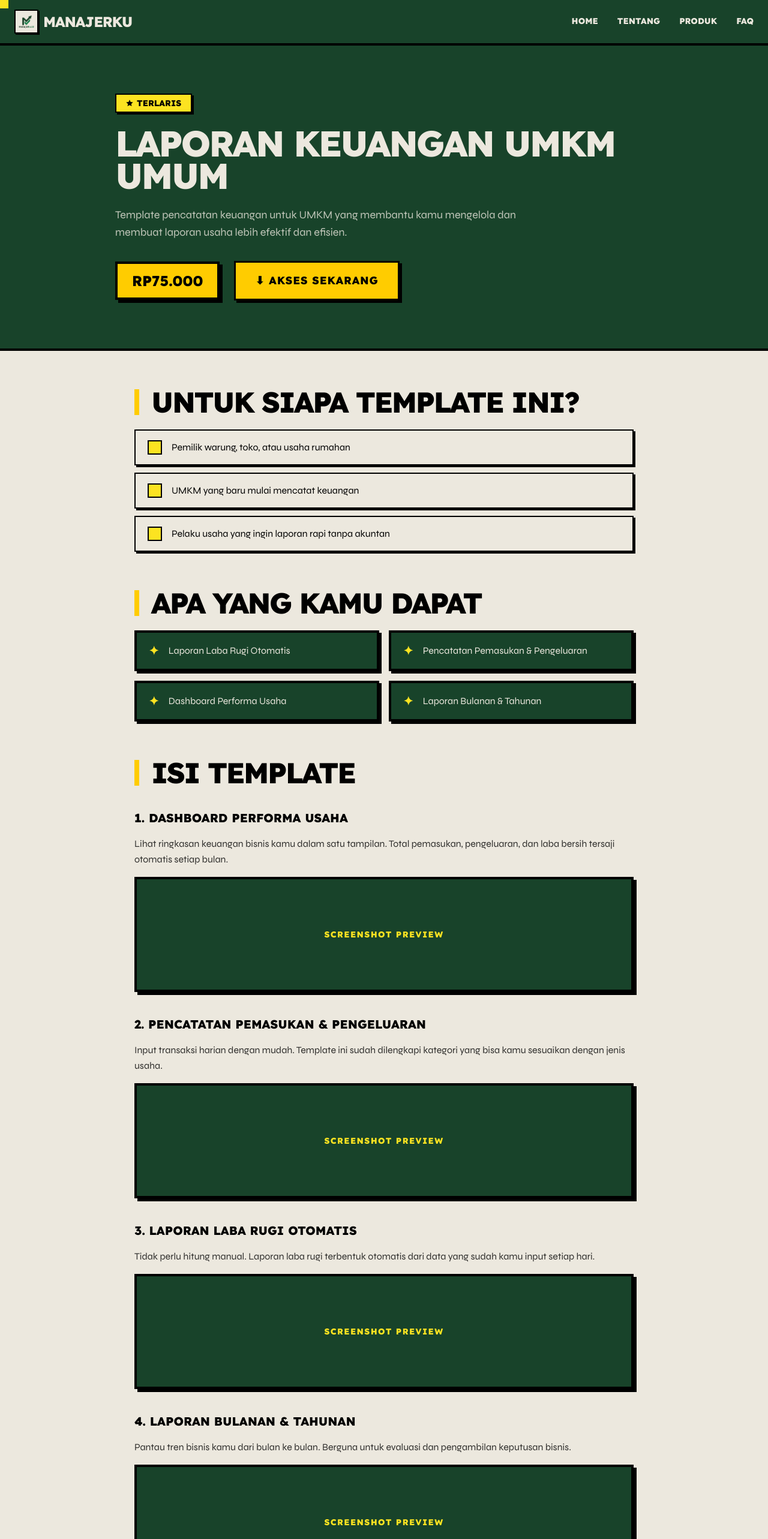
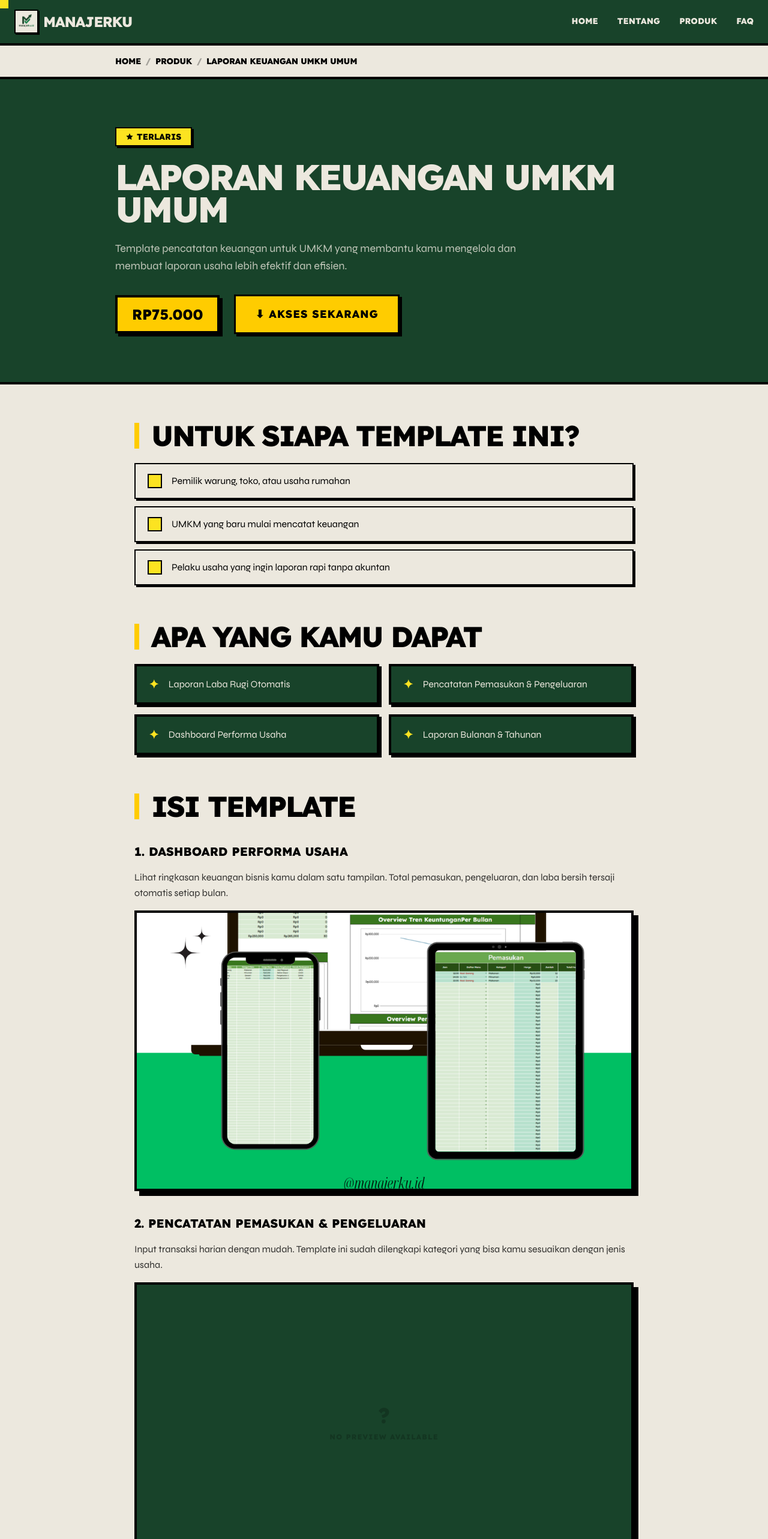
Before and after one commit to manajerku/manajerku, a Next.js app: page /product/laporan-keuangan-umkm in a window 1280 px wide. Shown: the top 2566 px of the page at 60% size. Built offline with nearby package versions, Linux system fonts and the light colour scheme.

Commit message:
update card product, Layout, dan detail product

```diff
--- a/app/product/[slug]/page.tsx
+++ b/app/product/[slug]/page.tsx
@@ -3,22 +3,80 @@ import { notFound } from "next/navigation";
 import { Heading } from "@/components/ui/Heading";
 import { Badge } from "@/components/ui/Badge";
 import { Button } from "@/components/ui/Button";
+import Image from "next/image";
+import Link from "next/link";
 
 export function generateStaticParams() {
   return products.map((p) => ({ slug: p.slug }));
 }
 
-export default async function ProductPage({
+export default async function Page({
   params,
 }: {
   params: Promise<{ slug: string }>;
 }) {
   const { slug } = await params;
   const product = products.find((p) => p.slug === slug);
+
   if (!product) notFound();
 
+  const jsonLd = {
+    "@context": "https://schema.org",
+    "@type": "Product",
+    name: product.title,
+    description: product.description,
+    image: product.image,
+    brand: {
+      "@type": "Brand",
+      name: "Manajerku",
+      url: "https://manajerku.store",
+      sameAs: ["https://manajerku.store", "https://kamapra.my.id"],
+    },
+    offers: [
+      {
+        "@type": "Offer",
+        url: "https://manajerku.store",
+        priceCurrency: "IDR",
+        price: product.price.replace(/[^\d]/g, ""),
+        availability: "https://schema.org/InStock",
+      },
+      {
+        "@type": "Offer",
+        url: `https://kamapra.my.id/product/${slug}`,
+        priceCurrency: "IDR",
+        price: product.price.replace(/[^\d]/g, ""),
+        availability: "https://schema.org/InStock",
+      },
+    ],
+  };
   return (
     <main className="min-h-screen bg-white">
+      <script
+        type="application/ld+json"
+        dangerouslySetInnerHTML={{ __html: JSON.stringify(jsonLd) }}
+      />
+
+      {/* ── BREADCRUMBS ── */}
+      <nav className="bg-white border-b-4 border-black px-6 md:px-24 py-4">
+        <div className="max-w-4xl mx-auto flex items-center gap-2 font-heading text-sm uppercase tracking-tight">
+          <Link
+            href="/"
+            className="hover:text-(--color-primary) transition-colors">
+            Home
+          </Link>
+          <span className="text-black/30">/</span>
+          <Link
+            href="#"
+            className="hover:text-(--color-primary) transition-colors">
+            Produk
+          </Link>
+          <span className="text-black/30">/</span>
+          <span className="text-black truncate max-w-[150px] md:max-w-none">
+            {product.title}
+          </span>
+        </div>
+      </nav>
+
       {/* ── HERO ── */}
       <section className="border-b-4 border-black bg-(--color-primary) px-6 md:px-24 py-20">
         <div className="max-w-4xl mx-auto flex flex-col gap-6">
@@ -33,7 +91,7 @@ export default async function ProductPage({
             <div className="bg-(--color-neo-orange) border-4 border-black px-6 py-3 font-heading text-2xl shadow-[5px_5px_0px_0px_rgba(0,0,0,1)]">
               {product.price}
             </div>
-            <Button href={product.href} variant="kuning">
+            <Button href={product.href} target="_blank" variant="kuning">
               ⬇ Akses Sekarang
             </Button>
           </div>
@@ -79,7 +137,7 @@ export default async function ProductPage({
           </div>
         </section>
 
-        {/* ── KONTEN BLOG ── */}
+        {/* ── KONTEN PREVIEW ── */}
         {product.contentSections && (
           <section className="flex flex-col gap-10">
             <div className="border-l-8 border-(--color-neo-orange) pl-5">
@@ -93,11 +151,25 @@ export default async function ProductPage({
                 <p className="font-body text-base leading-relaxed opacity-80">
                   {section.body}
                 </p>
-                {/* Placeholder screenshot */}
-                <div className="w-full h-48 bg-(--color-primary) border-4 border-black shadow-[5px_5px_0px_0px_rgba(0,0,0,1)] flex items-center justify-center">
-                  <span className="font-heading text-(--color-accent) text-sm uppercase tracking-widest">
-                    Screenshot Preview
-                  </span>
+
+                {/* Image Container: Tetap muncul meski section.image kosong */}
+                <div className="relative w-full aspect-video bg-(--color-primary) bg-opacity-5 border-4 border-black shadow-[8px_8px_0px_0px_rgba(0,0,0,1)] overflow-hidden flex items-center justify-center">
+                  {section.image ? (
+                    <Image
+                      src={section.image}
+                      alt={section.title}
+                      fill
+                      className="object-cover"
+                      sizes="(max-width: 768px) 100vw, 800px"
+                    />
+                  ) : (
+                    <div className="flex flex-col items-center gap-2 opacity-20">
+                      <span className="font-heading text-4xl">?</span>
+                      <span className="font-heading text-xs uppercase tracking-widest">
+                        No Preview Available
+                      </span>
+                    </div>
+                  )}
                 </div>
               </div>
             ))}
@@ -120,7 +192,7 @@ export default async function ProductPage({
                       {faq.question}
                     </p>
                   </div>
-                  <div className="bg-white) px-6 py-4 border-t-4 border-black">
+                  <div className="bg-white px-6 py-4 border-t-4 border-black">
                     <p className="font-body text-base leading-relaxed opacity-80">
                       {faq.answer}
                     </p>
@@ -145,13 +217,12 @@ export default async function ProductPage({
             <span className="font-heading text-2xl text-black border-2 border-black bg-white px-4 py-2 shadow-[3px_3px_0px_0px_rgba(0,0,0,1)]">
               {product.price}
             </span>
-            <Button href={product.href} variant="hijau">
+            <Button href={product.href} target="_blank" variant="hijau">
               Beli Sekarang
             </Button>
           </div>
         </section>
 
-        {/* Back */}
         <Button variant="outline" href="/" className="w-fit">
           ← Kembali ke Produk
         </Button>
--- a/components/feature/CardProduk.tsx
+++ b/components/feature/CardProduk.tsx
@@ -20,6 +20,7 @@ export const ProductCard = ({ product }: { product: Product }) => {
             src={product.image}
             alt={product.title}
             fill
+            sizes="(max-width: 768px) 100vw, (max-width: 1200px) 50vw, 33vw"
             className="object-cover"
           />
         ) : (
--- /dev/null
+++ b/components/feature/ConsoleLog.tsx
@@ -0,0 +1,32 @@
+"use client";
+
+import { useEffect } from "react";
+
+export default function ConsoleLog() {
+  useEffect(() => {
+    const message = `
+---------- Ayo Mau Ngapain di Console? ----------
+/////////////////////////////////////////////////
+//                                             //
+//     Developed by KAMAPRA x Manajerku        //
+//           www.kamapra.my.id                 //
+//          www.manajerku.store                //
+//                                             //
+/////////////////////////////////////////////////
+-------- NO NASTY STUFF, JUST CREATIVITY --------`;
+
+    console.log(
+      `%c${message}`,
+      `
+    color: #ffffff;
+    background: #000000;
+    font-family: monospace;
+    font-weight: bold;
+    border: 1px solid #18432a;
+    line-height: 1.5;
+  `,
+    );
+  }, []);
+
+  return null;
+}
--- a/components/feature/FreeProduct.tsx
+++ b/components/feature/FreeProduct.tsx
@@ -19,7 +19,11 @@ export default function FreeProdukSection() {
           <p className="font-body text-sm leading-relaxed text-white opacity-70 max-w-lg">
             {item.description}
           </p>
-          <Button href={item.href} variant="kuning" className="w-fit mt-2">
+          <Button
+            href={item.href}
+            target="blank"
+            variant="kuning"
+            className="w-fit mt-2">
             Download Gratis
           </Button>
         </div>
--- a/components/layout/AboutSection.tsx
+++ b/components/layout/AboutSection.tsx
@@ -102,6 +102,7 @@ export default function AboutSection() {
               width={150}
               height={150}
               priority
+              className="w-full h-auto"
             />
           </div>
           <div className="absolute bottom-8 right-8 w-24 h-24 bg-(--color-neo-orange) border-4 border-black shadow-[5px_5px_0px_0px_rgba(0,0,0,1)] -rotate-6" />
--- a/components/layout/Navbar.tsx
+++ b/components/layout/Navbar.tsx
@@ -23,7 +23,8 @@ export const Navbar = () => {
             <Image
               src="/logo/logo.png"
               alt="Logo"
-              fill
+              width={100}
+              height={100}
               className="object-contain p-1"
             />
           </div>
--- a/components/ui/Button.tsx
+++ b/components/ui/Button.tsx
@@ -7,12 +7,14 @@ interface ButtonProps extends React.ButtonHTMLAttributes<HTMLButtonElement> {
   variant?: "hijau" | "kuning" | "outline";
   href?: string;
   className?: string;
+  target?: string;
 }
 
 export const Button = ({
   children,
   variant = "hijau",
   href,
+  target,
   className = "",
   ...props
 }: ButtonProps) => {
@@ -28,8 +30,13 @@ export const Button = ({
   const combinedClasses = `${baseStyles} ${variants[variant]} ${className}`;
 
   if (href) {
+    const isExternal = target === "_blank";
     return (
-      <Link href={href} className={combinedClasses}>
+      <Link
+        href={href}
+        className={combinedClasses}
+        target={target}
+        rel={isExternal ? "noopener noreferrer" : undefined}>
         {children}
       </Link>
     );
--- a/data/DataProduct.ts
+++ b/data/DataProduct.ts
@@ -43,6 +43,7 @@ export const products: Product[] = [
     contentSections: [
       {
         title: "1. Dashboard Performa Usaha",
+        image: "/Product/free-product.png",
         body: "Lihat ringkasan keuangan bisnis kamu dalam satu tampilan. Total pemasukan, pengeluaran, dan laba bersih tersaji otomatis setiap bulan.",
       },
       {
@@ -76,7 +77,7 @@ export const products: Product[] = [
       },
     ],
     href: "https://lynk.id/manajerku.id/pjmjov4dr396/checkout?token=cGFyYW1zPSU1QiU1RCZiaWRfcHJpY2U9MCZxdHlfcHJvZD0xJnNlc3NpZD0mdG90YWxfcHJpY2U9JnRvdGFsX3VuaXQ9",
-    image: "/product/free-product.png",
+    image: "/Product/free-product.png",
   },
   {
     slug: "pencatatan-keuangan-online",
@@ -125,6 +126,6 @@ export const products: Product[] = [
       },
     ],
     href: "https://lynk.id/manajerku.id/pjmjov4dr396/checkout?token=cGFyYW1zPSU1QiU1RCZiaWRfcHJpY2U9MCZxdHlfcHJvZD0xJnNlc3NpZD0mdG90YWxfcHJpY2U9JnRvdGFsX3VuaXQ9",
-    image: "/product/free-product.png",
+    image: "/Product/free-product.png",
   },
 ];
--- a/data/FreeProduct.ts
+++ b/data/FreeProduct.ts
@@ -10,7 +10,7 @@ export const freeProducts: FreeProduct[] = [
     title: "Template Catatan Harian Kas",
     description:
       "Template sederhana untuk mencatat pemasukan dan pengeluaran harian. Cocok untuk kamu yang baru mulai belajar kelola keuangan usaha.",
-    image: "/product/free-product.png",
-    href: "https://lynk.id/manajerku.id/pjmjov4dr396/checkout?token=cGFyYW1zPSU1QiU1RCZiaWRfcHJpY2U9MCZxdHlfcHJvZD0xJnNlc3NpZD0mdG90YWxfcHJpY2U9JnRvdGFsX3VuaXQ9",
+    image: "/Product/free-product.png",
+    href: "https://lynk.id/manajerku.id/yg9gzkp43kxx/checkout?token=cGFyYW1zPSU1QiU1RCZiaWRfcHJpY2U9MCZxdHlfcHJvZD0xJnNlc3NpZD0mdG90YWxfcHJpY2U9JnRvdGFsX3VuaXQ9",
   },
 ];
```
Also changed, not shown: app/layout.tsx (+13 -4 lines), components/layout/Footer.tsx (+9 -1 lines).
